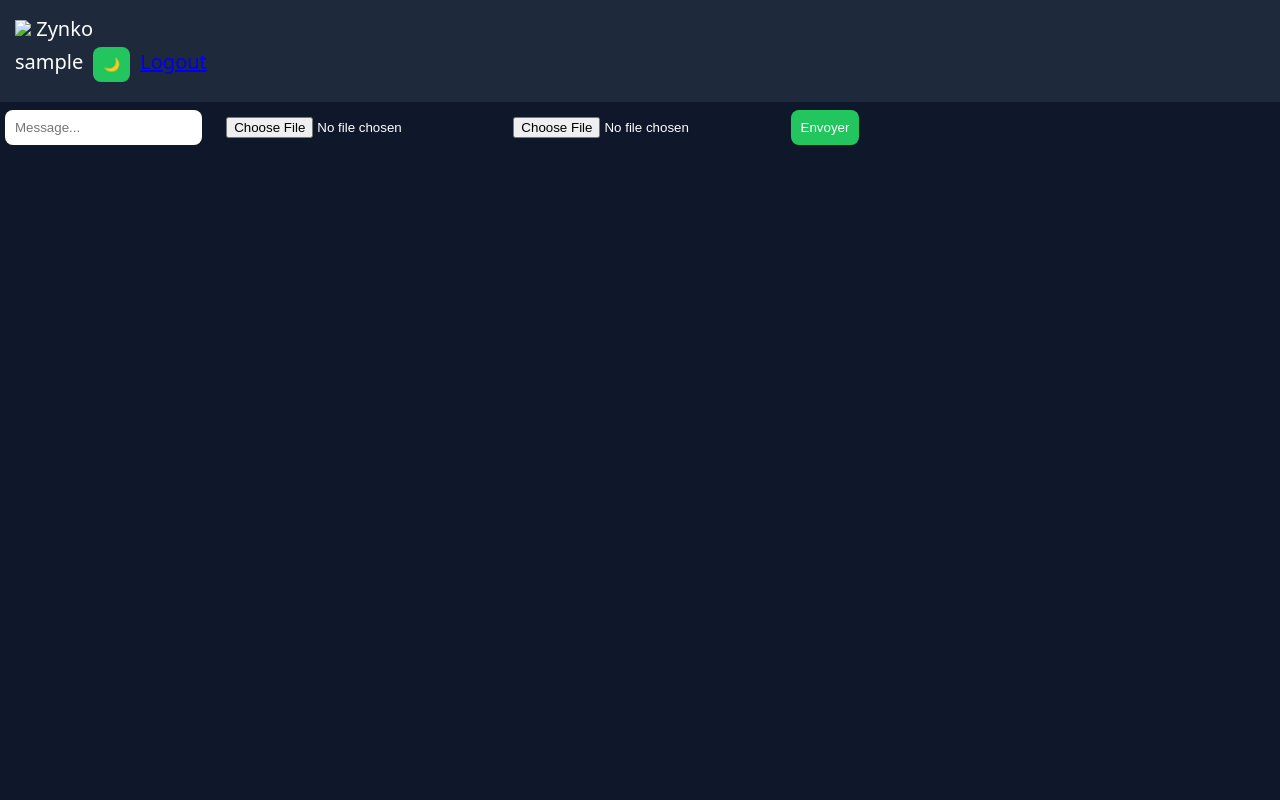
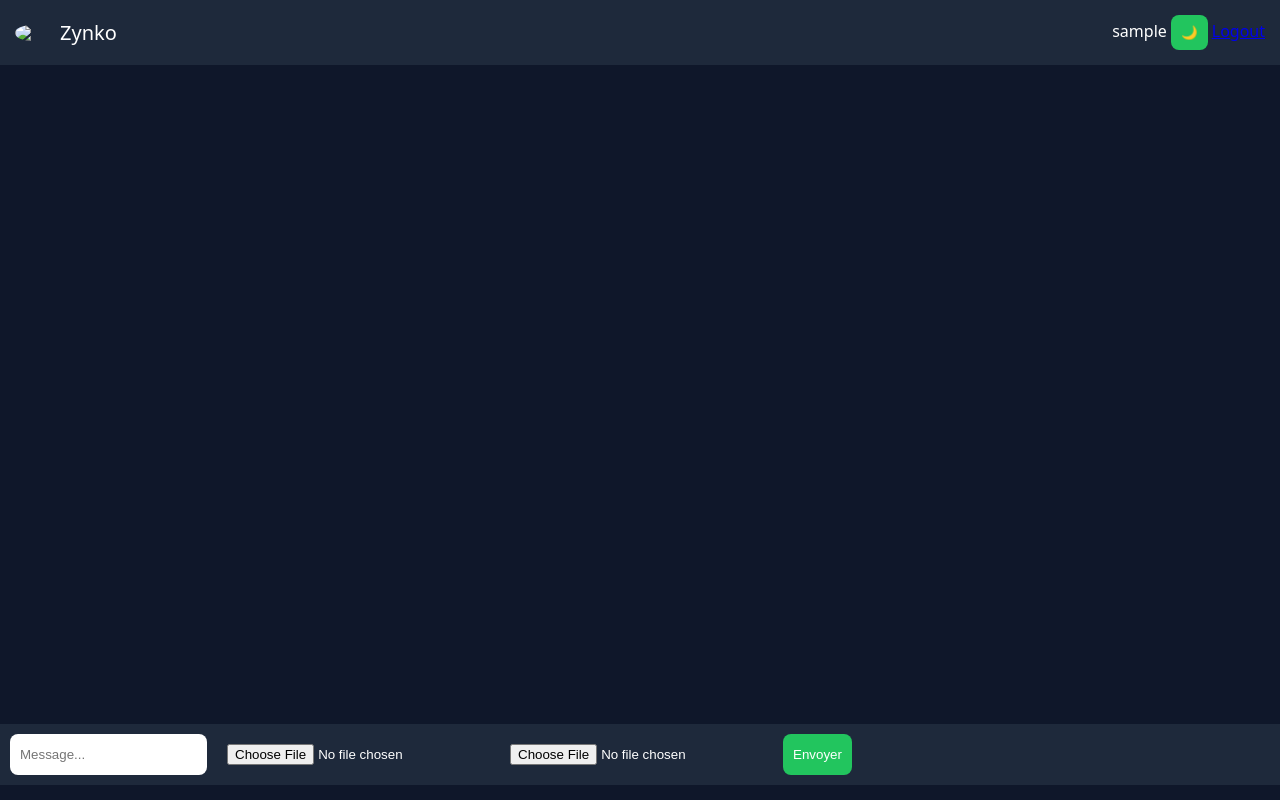
Before and after one commit to 12345678708/zynko, a Flask app: page /chat in a window 1280 px wide. Run offline with Flask 3, Linux system fonts and the light colour scheme; the visitor is signed in with stand-in values (Sample User, id 1); data that the repository does not hold is empty.

Commit message:
Update style.css

```diff
--- a/static/style.css
+++ b/static/style.css
@@ -5,28 +5,40 @@ background:#0f172a;
 color:white;
 }
 
-header{
+body.light{
+background:#f1f5f9;
+color:black;
+}
+
+.topbar{
+display:flex;
+justify-content:space-between;
+align-items:center;
+padding:15px;
 background:#1e293b;
-padding:15px;
+}
+
+.logo{
+display:flex;
+align-items:center;
+gap:10px;
 font-size:20px;
 }
 
-.friend{
-display:flex;
-justify-content:space-between;
-padding:10px;
-border-bottom:1px solid #334155;
+.avatar{
+width:35px;
+border-radius:50%;
 }
 
-.online{
-color:#22c55e;
+.chat-container{
+display:flex;
+flex-direction:column;
+height:90vh;
 }
 
-.offline{
-color:gray;
-}
-
-.chatbox{
+.messages{
+flex:1;
+overflow-y:auto;
 padding:20px;
 }
 
@@ -35,14 +47,25 @@ background:#334155;
 padding:10px;
 margin:10px;
 border-radius:10px;
-max-width:60%;
+max-width:70%;
+}
+
+.image{
+max-width:200px;
+border-radius:10px;
+}
+
+.send{
+display:flex;
+gap:10px;
+padding:10px;
+background:#1e293b;
 }
 
 input,button{
 padding:10px;
 border-radius:8px;
 border:none;
-margin:5px;
 }
 
 button{
```
